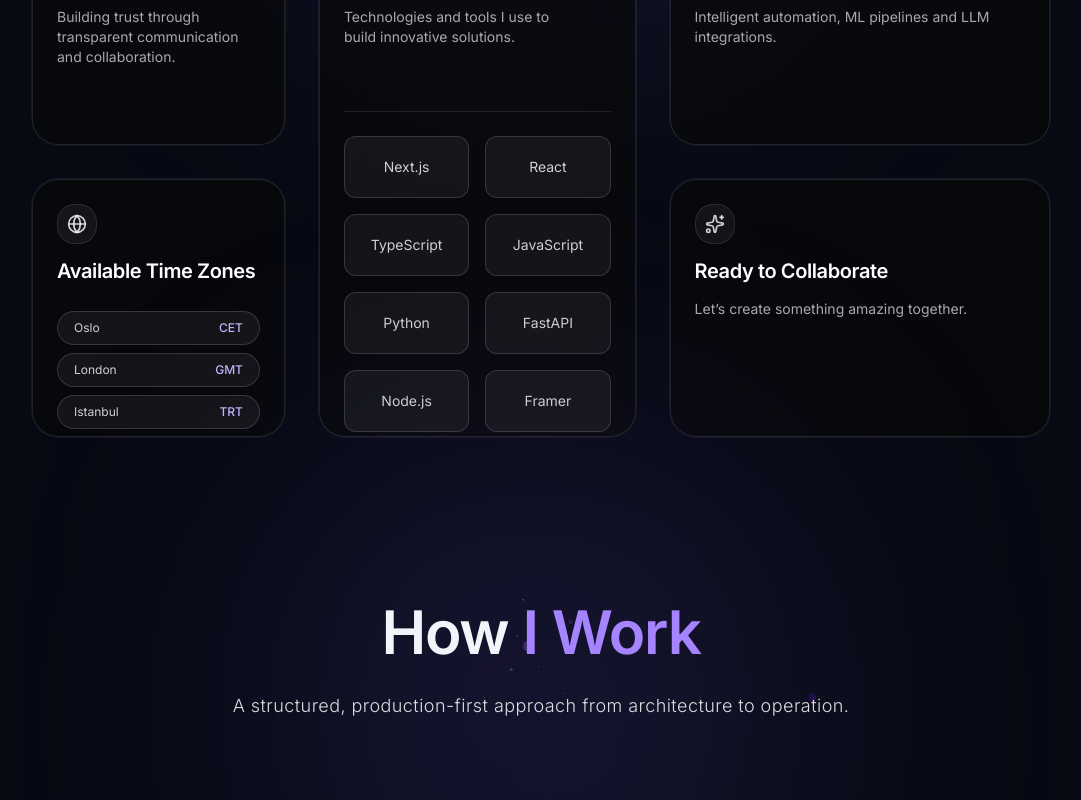
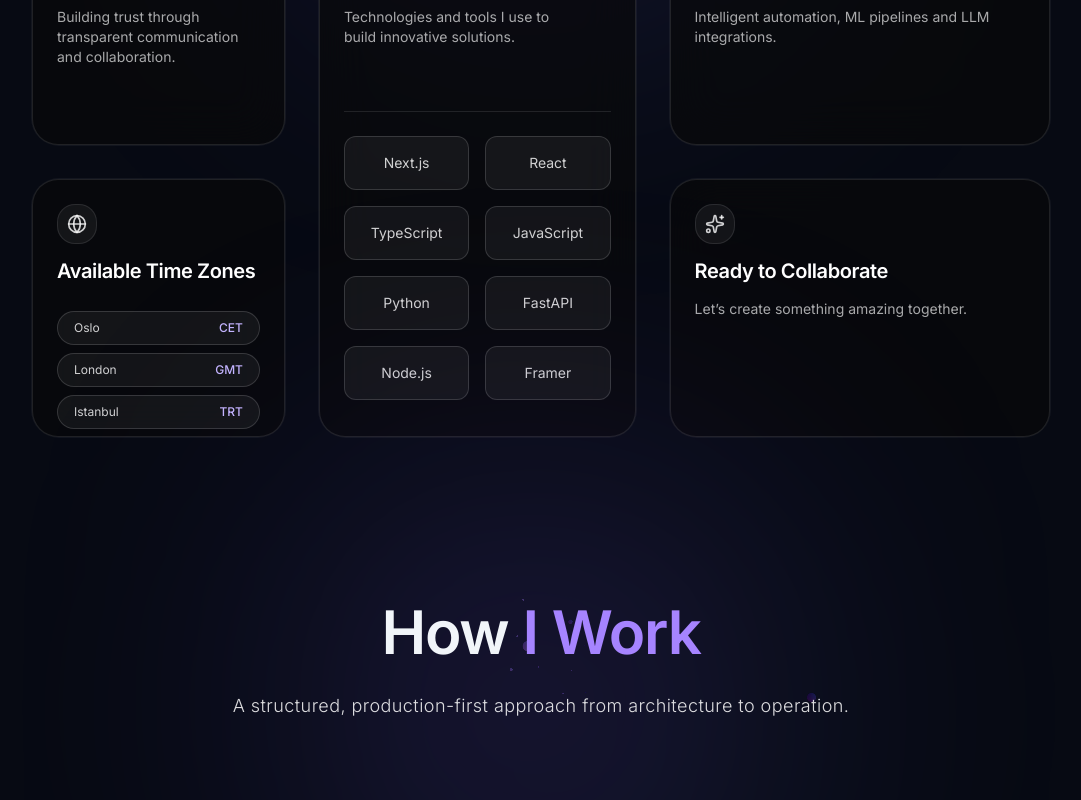
Before and after one commit to Northnoose/PortFolio, a Next.js app: page / in a window 1280 px wide. Shown: the part 1320-2120 px from the top of the page, without its empty margins (99-1180 px from the left). Built offline with nearby package versions, Linux system fonts and the light colour scheme.

Commit message:
Adjust padding in page component

```diff
--- a/src/app/page.tsx
+++ b/src/app/page.tsx
@@ -239,7 +239,7 @@
                           <div
                             key={t}
                             className="
-                              rounded-xl px-4 py-5
+                              rounded-xl px-4 py-4
                               text-sm
                               bg-white/5
                               border border-white/15
```
